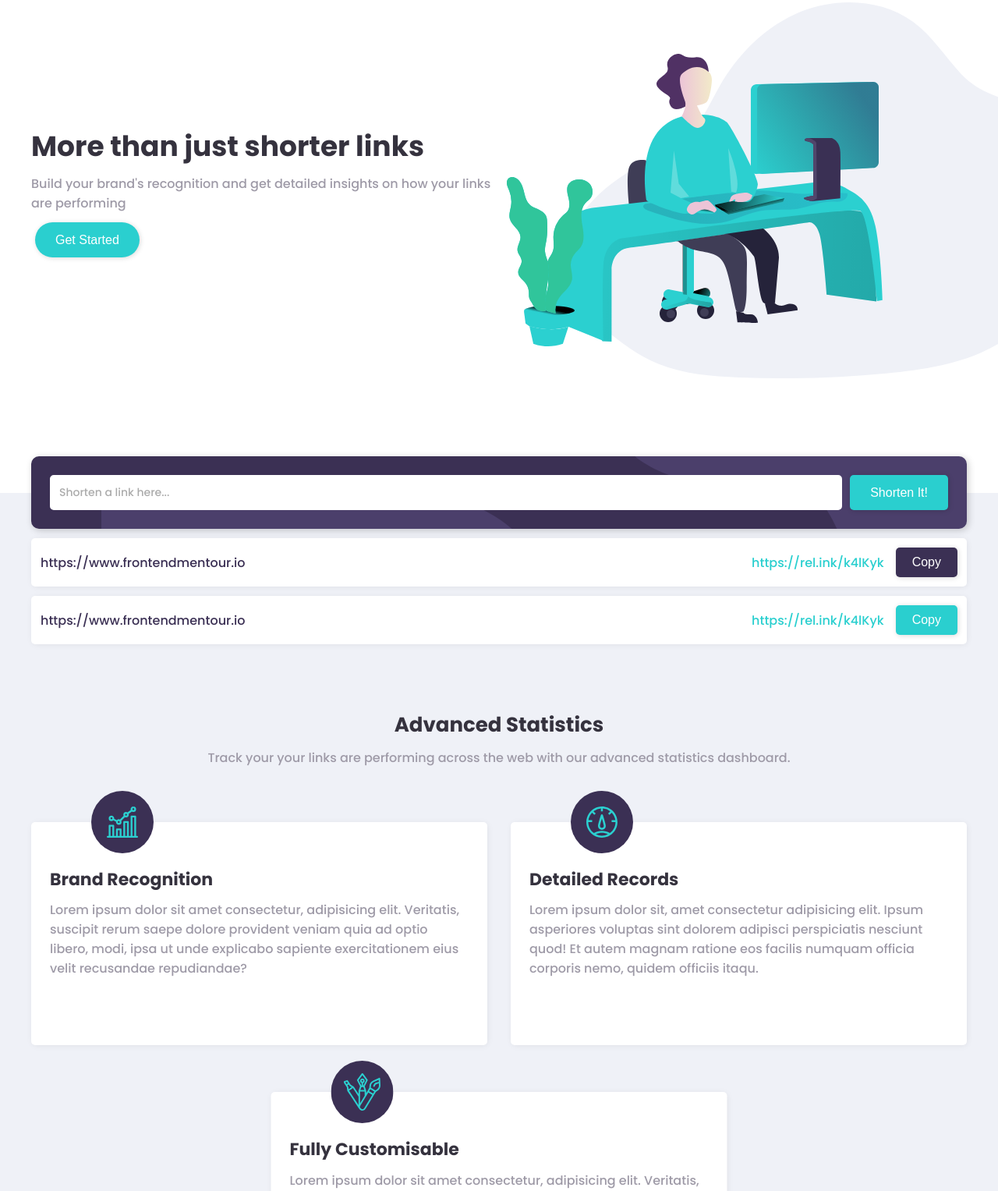
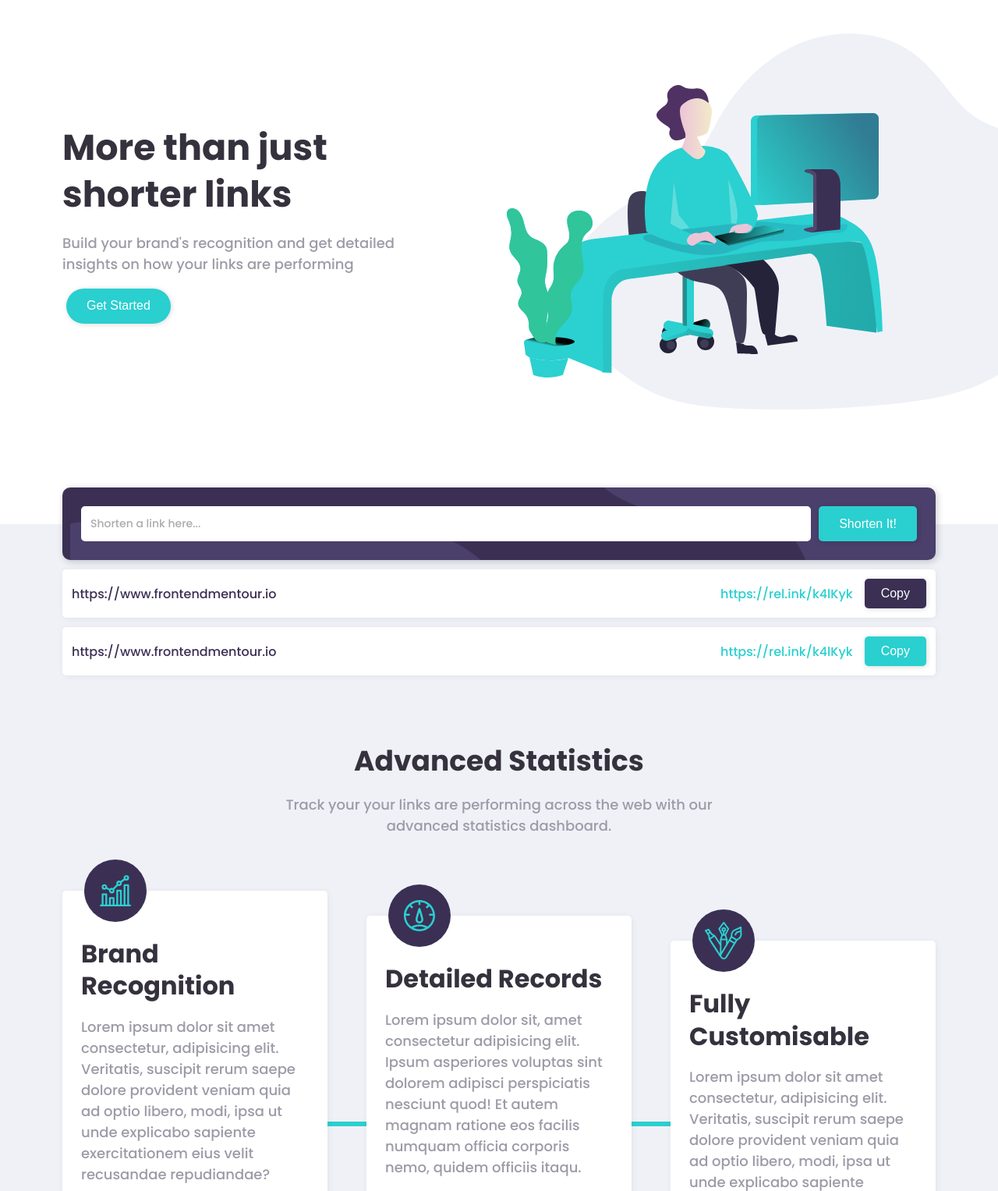
Before and after one commit to kyle-lambert/url-shortening-api-master, a plain HTML site: page index.html in a window 1280 px wide. Shown: the part 122-1649 px from the top of the page at 78% size. Drawn offline with Linux system fonts and the light colour scheme.

Commit message:
responsive layout finished

```diff
--- a/css/main.scss
+++ b/css/main.scss
@@ -429,6 +429,24 @@ p {
 
 // Tablet 768px
 @media screen and (min-width: 768px) {
+  h1 {
+    font-size: 4rem;
+  }
+
+  h2 {
+    font-size: 3rem;
+  }
+
+  h3 {
+    font-size: 2.6rem;
+  }
+
+  h1,
+  h2,
+  h3,
+  p {
+    margin-bottom: 1.6rem;
+  }
 
   .intro,
   .url,
@@ -468,6 +486,11 @@ p {
       color: $greyish-violet;
       margin: 0 .6rem;
       padding: 1.2rem;
+
+      &:hover {
+        color: $very-dark-blue;
+        transition: color 200ms ease;
+      }
     }
   }
 
@@ -477,7 +500,7 @@ p {
 
     &--header {
       text-align: center;
-      width: 80%;
+      width: 70%;
       margin: auto;
     }
 
@@ -675,5 +698,155 @@ p {
   .social {
     display: flex;
     flex-direction: column;
+    justify-content: center;
+
+    &__link {
+      padding: .5rem;
+      margin: 0 .5rem;
+    }
   }
 }
+
+// Desktop 1028px
+@media screen and (min-width: 1024px) {
+  h1 {
+    font-size: 4.4rem;
+  }
+
+  h2 {
+    font-size: 3.4rem;
+  }
+
+  h3 {
+    font-size: 3rem;
+  }
+
+  h1,
+  h2,
+  h3,
+  p {
+    margin-bottom: 1.8rem;
+  }
+
+  .intro,
+  .url,
+  .product-info {
+    padding-left: 6rem;
+    padding-right: 6rem;
+  }
+
+  .text-box--header {
+    width: 55%;
+  }
+
+  .intro__body .text-box {
+    width: 90%;
+  }
+
+  .header__topbar,
+  .boost,
+  .footer {
+    padding: 4rem 6rem;
+  }
+
+  .features {
+    grid-template-columns: 1fr 1fr 1fr;
+    grid-template-rows: repeat(16, auto);
+    row-gap: 0;
+
+    &::after {
+      display: unset;
+      height: 6px;
+      width: 100%;
+      top: 50%;
+      transform: translateX(-50%);
+    }
+
+    &__card {
+      &--recognition {
+        grid-area: 1 / 1 / 14 / 2;
+      }
+
+      &--records {
+        grid-area: 2 / 2 / 15 / 2;
+      }
+
+      &--customisable {
+        transform: translateY(0);
+        grid-area: 3 / 3 / 16 / 4;
+
+      }
+    }
+  }
+
+  .footer {
+    position: relative;
+  }
+
+  .footer-nav {
+    flex-grow: 1;
+    justify-content: flex-end;
+    margin-right: 2rem;
+  }
+
+  .social {
+    position: relative;
+    flex-direction: row;
+  }
+}
+
+// Desktop large 1266px
+@media screen and (min-width: 1266px) {
+  h1 {
+    font-size: 4.6rem;
+  }
+
+  h2 {
+    font-size: 3.6rem;
+  }
+
+  h3 {
+    font-size: 3.2rem;
+  }
+
+  h1,
+  h2,
+  h3,
+  p {
+    margin-bottom: 1.8rem;
+  }
+
+  p {
+    font-size: 1.8rem;
+  }
+
+  .intro,
+  .url,
+  .product-info {
+    padding-left: 8rem;
+    padding-right: 8rem;
+  }
+
+  .text-box--header {
+    width: 50%;
+  }
+
+  .intro__body .text-box {
+    width: 85%;
+  }
+
+  .header__topbar,
+  .boost,
+  .footer {
+    padding: 6rem 8rem;
+  }
+
+  .features {
+    column-gap: 5rem;
+  }
+
+  .footer-nav {
+    margin-right: 4rem;
+  }
+
+}
--- a/index.html
+++ b/index.html
@@ -110,7 +110,7 @@
       <p>Track your your links are performing across the web with our advanced statistics dashboard.</p>
     </div>
     <div class="features">
-      <div class="features__card">
+      <div class="features__card features__card--recognition">
         <div class="text-box">
           <h3>Brand Recognition</h3>
           <p>Lorem ipsum dolor sit amet consectetur, adipisicing elit. Veritatis, suscipit rerum saepe dolore provident
--- a/js/app.js
+++ b/js/app.js
@@ -1,4 +1,3 @@
-// Hamburger navigation toggle
 (function toggleNavitation() {
   document.querySelector('.hamburger').addEventListener('click', function () {
     document.querySelector('.mb-nav').classList.toggle('mb-nav--active');
```
Also changed, not shown: css/main.css.
